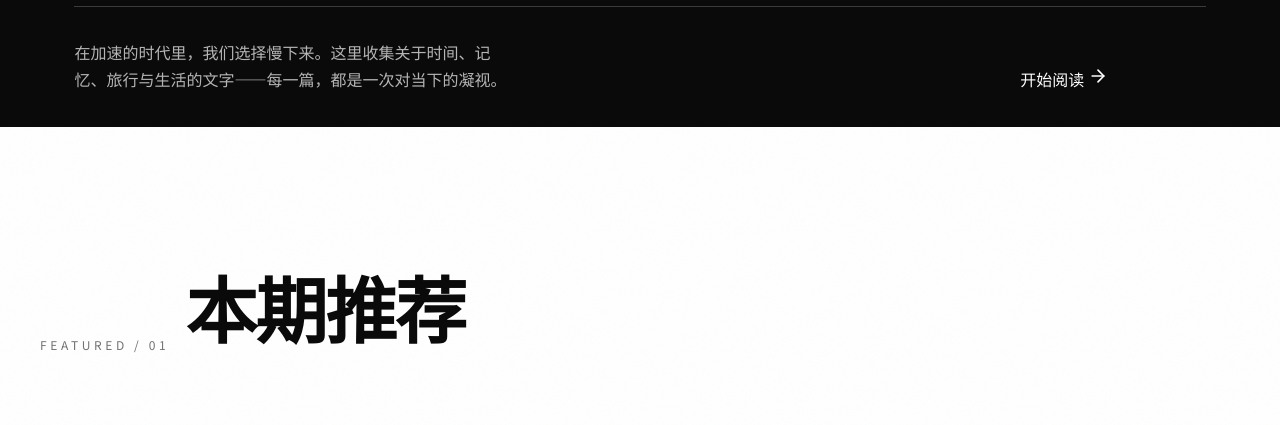
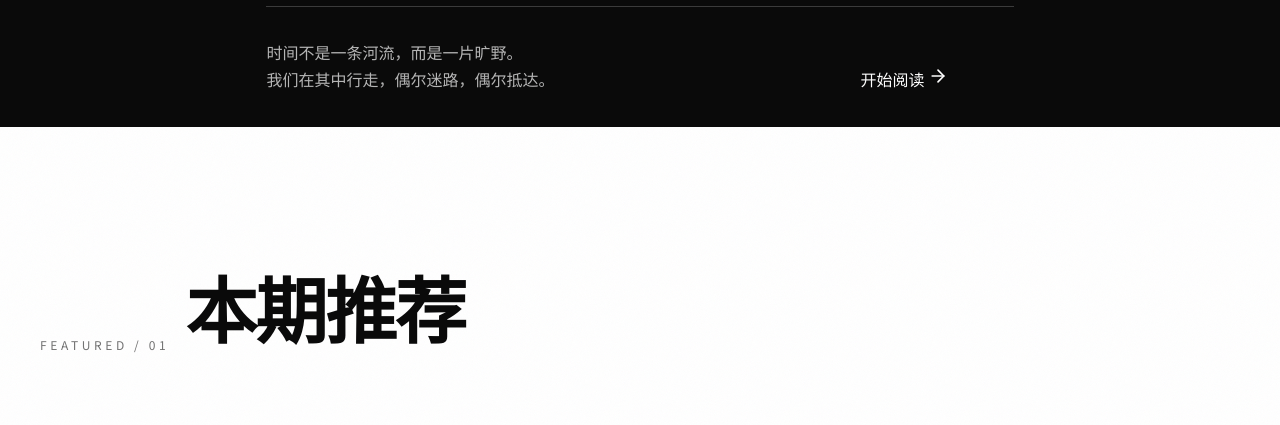
Before and after one commit to qq19557033687-ui/time-traveler, a plain HTML site: page index.html in a window 1280 px wide. Shown: the part 675-1100 px from the top of the page. Drawn offline with nearby package versions, Linux system fonts and the light colour scheme; no server answers.

Commit message:
替换首页 hero 描述文案

```diff
--- a/index.html
+++ b/index.html
@@ -47,7 +47,7 @@
     <div class="container-wide w-full">
       <div class="hero-bottom">
         <div class="reveal hero-bottom-desc" data-delay="600">
-          <p>在加速的时代里，我们选择慢下来。这里收集关于时间、记忆、旅行与生活的文字——每一篇，都是一次对当下的凝视。</p>
+          <p>时间不是一条河流，而是一片旷野。<br>我们在其中行走，偶尔迷路，偶尔抵达。</p>
         </div>
         <div class="reveal hero-bottom-cta" data-delay="700">
           <a href="#articles" data-magnetic>
```
